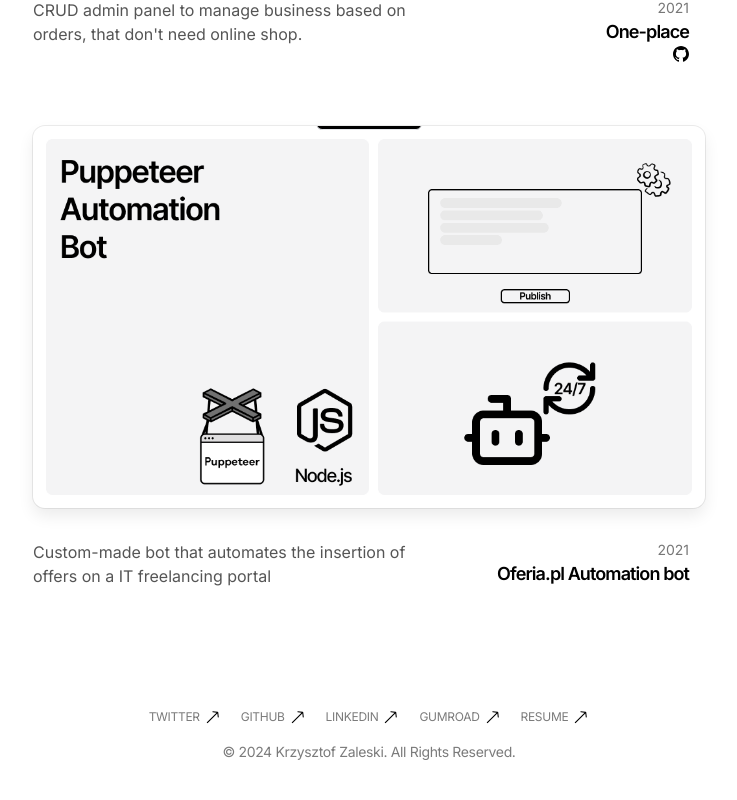
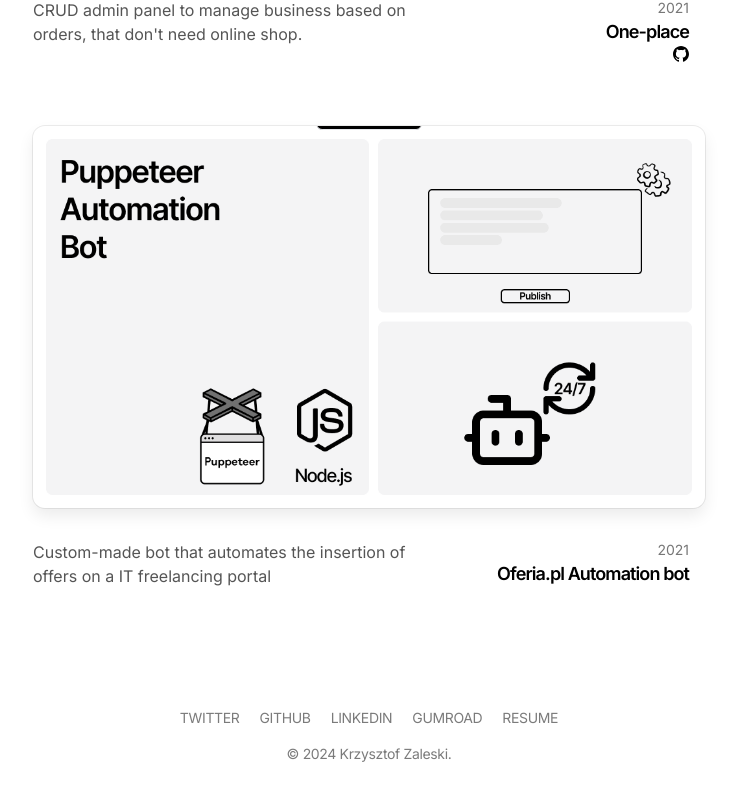
Before and after one commit to Zlvsky/czaleski.com, a Next.js app: page / in a window 1280 px wide. Shown: the part 4093-4893 px from the top of the page, without its empty margins (271-1008 px from the left). Built offline with nearby package versions, Linux system fonts and the light colour scheme.

Commit message:
style: footer ui changes, moved some data to constants file

```diff
--- a/src/components/blog/Author.tsx
+++ b/src/components/blog/Author.tsx
@@ -1,4 +1,5 @@
 import profile from '@/assets/images/profile.png'
+import { AUTHOR_DESC, NAME } from '@/utils/consts'
 import Image from 'next/image'
 import { memo } from 'react'
 import { SocialLinks } from '../ui/SocialLinks'
@@ -15,11 +16,8 @@ export const Author = memo(() => {
       />
 
       <div className="flex flex-col">
-        <h3 className={'text-lg'}>Written by Krzysztof Zaleski</h3>
-        <p className={'mb-3 text-grayText1 dark:text-grayText2'}>
-          Web & Frontend developer based in Poland. Passionate about creative solutions
-          and building apps from scratch.
-        </p>
+        <h3 className={'text-lg'}>Written by {NAME}</h3>
+        <p className={'mb-3 text-grayText1 dark:text-grayText2'}>{AUTHOR_DESC}</p>
         <SocialLinks />
       </div>
     </div>
--- a/src/components/layout/footer/Footer.tsx
+++ b/src/components/layout/footer/Footer.tsx
@@ -1,28 +1,6 @@
-import LinkSVG from '@/assets/icons/common/link2.svg'
+import { footerLinks } from '@/data/footerLinks'
+import { NAME } from '@/utils/consts'
 import Link from 'next/link'
-
-const links = [
-  {
-    name: 'Twitter',
-    link: 'https://twitter.com/zlvskyy'
-  },
-  {
-    name: 'GitHub',
-    link: 'https://github.com/Zlvsky'
-  },
-  {
-    name: 'LinkedIn',
-    link: 'https://www.linkedin.com/in/krzysztof-zaleski02/'
-  },
-  {
-    name: 'Gumroad',
-    link: 'https://products.czaleski.com/'
-  },
-  {
-    name: 'Resume',
-    link: 'https://drive.google.com/file/d/16vH538erKi6kTfgIucXa-Kfw4FnMENVe/view?usp=sharing'
-  }
-]
 
 function Footer() {
   const year = new Date().getFullYear()
@@ -30,20 +8,20 @@ function Footer() {
   return (
     <div className="mx-auto mt-20 flex  max-w-2xl flex-col gap-4 py-10">
       <div className="mt-6 flex flex-row flex-wrap items-center justify-center gap-5 md:mt-0">
-        {links.map((link, index) => (
+        {footerLinks.map((link, index) => (
           <Link
             key={'footer_link_' + index}
             href={link.link}
             target="_blank"
             rel="noreferrer"
-            className="flex flex-row items-center gap-1 text-xs uppercase tracking-tight text-gray7B transition-colors ease-in hover:text-black"
+            className="flex flex-row items-center gap-1 text-sm uppercase tracking-tight text-gray7B transition-colors ease-in hover:text-black"
           >
-            {link.name} <LinkSVG />
+            {link.name}
           </Link>
         ))}
       </div>
       <span className="text-center text-sm tracking-tight text-gray7B">
-        © {year} Krzysztof Zaleski. All Rights Reserved.
+        © {year} {NAME}.
       </span>
     </div>
   )
--- /dev/null
+++ b/src/data/footerLinks.ts
@@ -0,0 +1,30 @@
+import {
+  GITHUB_URL,
+  GUMROAD_URL,
+  LINKEDIN_URL,
+  RESUME_URL,
+  TWITTER_URL
+} from '@/utils/consts'
+
+export const footerLinks = [
+  {
+    name: 'Twitter',
+    link: TWITTER_URL
+  },
+  {
+    name: 'GitHub',
+    link: GITHUB_URL
+  },
+  {
+    name: 'LinkedIn',
+    link: LINKEDIN_URL
+  },
+  {
+    name: 'Gumroad',
+    link: GUMROAD_URL
+  },
+  {
+    name: 'Resume',
+    link: RESUME_URL
+  }
+] as const
--- a/src/data/routes.ts
+++ b/src/data/routes.ts
@@ -1,3 +1,5 @@
+import { GUMROAD_URL } from '@/utils/consts'
+
 export const routes = [
   {
     href: '/',
@@ -12,7 +14,7 @@ export const routes = [
     text: 'Blog'
   },
   {
-    href: 'https://products.czaleski.com/',
+    href: GUMROAD_URL,
     text: 'Products'
   }
 ] as const
--- a/src/utils/consts/index.ts
+++ b/src/utils/consts/index.ts
@@ -10,7 +10,12 @@ export const DEFAULT_IMAGE_URL = '/img/baner.png'
 export const EMAIL = 'zlvsky@icloud.com'
 export const NAME = 'Krzysztof Zaleski'
 export const POSITION = 'frontend developer'
+export const AUTHOR_DESC =
+  'Web & Frontend developer based in Poland. Passionate about creative solutions and building apps from scratch.'
 
 export const GITHUB_URL = 'https://github.com/Zlvsky'
 export const TWITTER_URL = 'https://twitter.com/Zlvskyy'
 export const LINKEDIN_URL = 'https://www.linkedin.com/in/krzysztof-zaleski02'
+export const RESUME_URL =
+  'https://drive.google.com/file/d/16vH538erKi6kTfgIucXa-Kfw4FnMENVe/view?usp=sharing'
+export const GUMROAD_URL = 'https://products.czaleski.com/'
```
